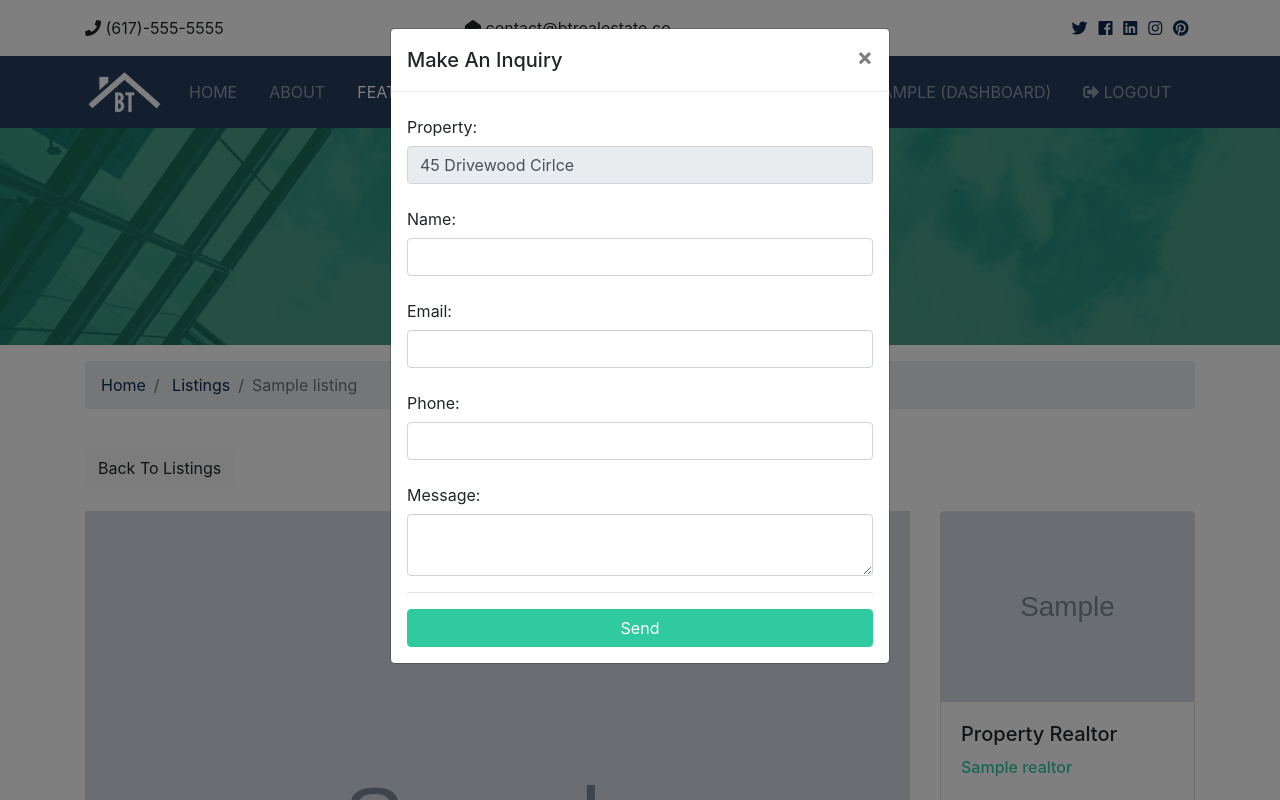
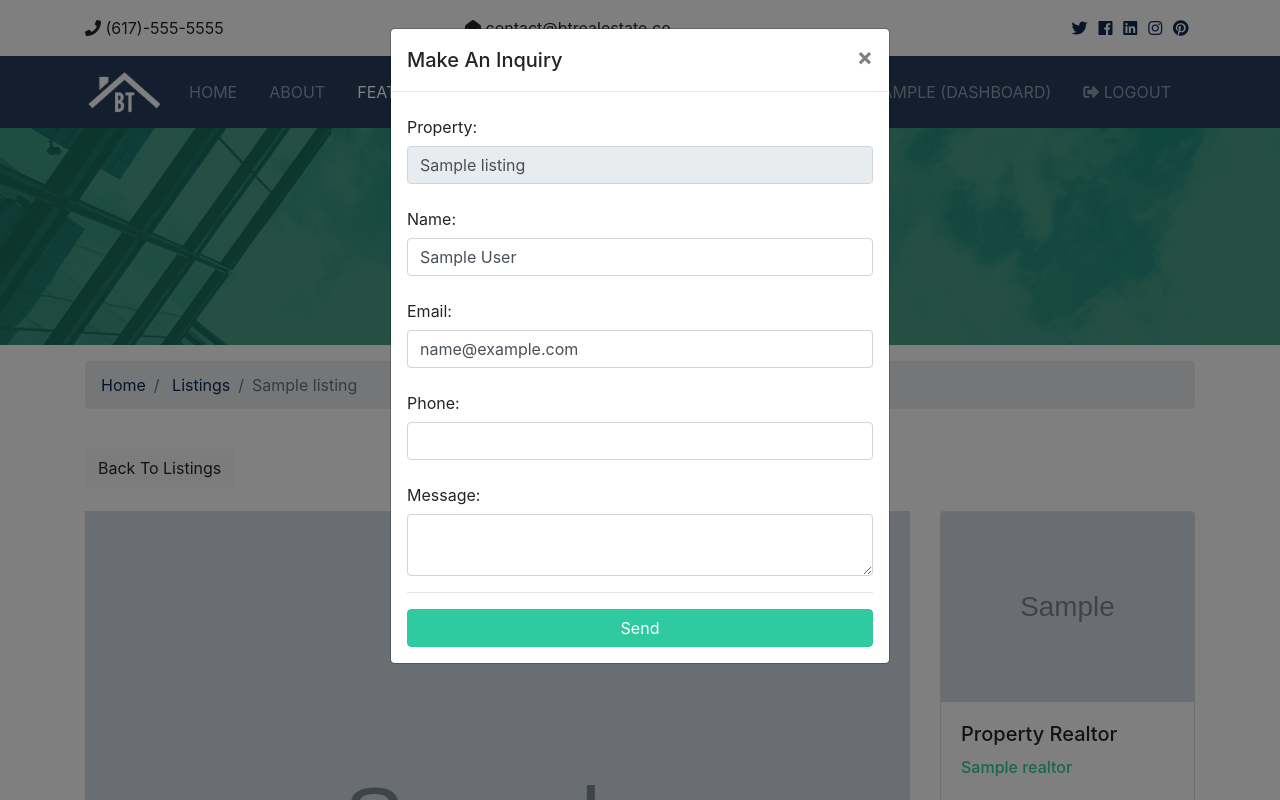
Before and after one commit to h4ckt1v1st/BTRE_Project, a Django app: page /listings/1 in a window 1280 px wide, after a click on "Make An Inquiry". Run offline with Django 3.2, Linux system fonts and the light colour scheme; a user stored in the database is signed in; tables that the repository leaves empty hold one stand-in row (values such as "Sample post"); grey boxes marked "Sample" are stand-in pictures; some libraries are stand-ins or nearby versions.

Commit message:
Contact Form Prep

```diff
--- a/btre/urls.py
+++ b/btre/urls.py
@@ -7,5 +7,6 @@ urlpatterns = [
     path('', include('pages.urls')),
     path('listings/', include('listings.urls')),
     path('accounts/', include('accounts.urls')),
+    path('contacts/', include('contacts.urls')),
     path('admin/', admin.site.urls),
 ] + static(settings.MEDIA_URL, document_root=settings.MEDIA_ROOT)
--- /dev/null
+++ b/contacts/urls.py
@@ -0,0 +1,7 @@
+from django.urls import path
+
+from . import views
+
+urlpatterns = [
+    path('contact', views.contact, name='contact'),
+]
--- a/contacts/views.py
+++ b/contacts/views.py
@@ -1,3 +1,5 @@
 from django.shortcuts import render
 
-# Create your views here.
+
+def contact(request):
+    return
--- a/templates/listings/listing.html
+++ b/templates/listings/listing.html
@@ -4,9 +4,7 @@
     <div class="row text-center">
       <div class="col-md-12">
         <h1 class="display-4">{{ listing.title }}</h1>
-        <p class="lead">
-          <i class="fas fa-map-marker"></i> {{ listing.city }} {{ listing.state }}, {{ listing.zipcode }}</p
-        >
+        <p class="lead"><i class="fas fa-map-marker"></i> {{ listing.city }} {{ listing.state }}, {{ listing.zipcode }}</p>
       </div>
     </div>
   </div>
@@ -123,7 +121,7 @@
 
         <!-- Description -->
         <div class="row mb-5">
-          <div class="col-md-12"> {{ listing.description }} </div>
+          <div class="col-md-12">{{ listing.description }}</div>
         </div>
       </div>
       <div class="col-md-3">
@@ -134,9 +132,7 @@
             <h6 class="text-secondary">{{ listing.realtor }}</h6>
           </div>
         </div>
-        <button class="btn-primary btn-block btn-lg" data-toggle="modal" data-target="#inquiryModal"
-          >Make An Inquiry</button
-        >
+        <button class="btn-primary btn-block btn-lg" data-toggle="modal" data-target="#inquiryModal">Make An Inquiry</button>
       </div>
     </div>
   </div>
@@ -153,18 +149,38 @@
         </button>
       </div>
       <div class="modal-body">
-        <form>
+        <form action="{% url 'contact' %}" method="POST">
+          {% csrf_token %} {% if user.is_authenticated %}
+          <input type="hidden" name="user_id" value="{{ user.id }}" />
+          {% else %}
+          <input type="hidden" name="user_id" value="0" />
+          {% endif %}
+          <input type="hidden" name="realtor_email" value="{{ listing.realtor.email }}" />
+          <input type="hidden" name="listing_id" value="{{ listing.id }}" />
           <div class="form-group">
             <label for="property_name" class="col-form-label">Property:</label>
-            <input type="text" name="listing" class="form-control" value="45 Drivewood Cirlce" disabled />
+            <input type="text" name="listing" class="form-control" value="{{ listing.title }}" disabled />
           </div>
           <div class="form-group">
             <label for="name" class="col-form-label">Name:</label>
-            <input type="text" name="name" class="form-control" required />
+            <input
+              type="text"
+              name="name"
+              class="form-control"
+              {%
+              if
+              user.is_authenticated
+              %}
+              value="{{ user.first_name }} {{ user.last_name }}"
+              {%
+              endif
+              %}
+              required
+            />
           </div>
           <div class="form-group">
             <label for="email" class="col-form-label">Email:</label>
-            <input type="email" name="email" class="form-control" required />
+            <input type="email" name="email" class="form-control" {% if user.is_authenticated %} value="{{ user.email }}" {% endif %} required />
           </div>
           <div class="form-group">
             <label for="phone" class="col-form-label">Phone:</label>
```
